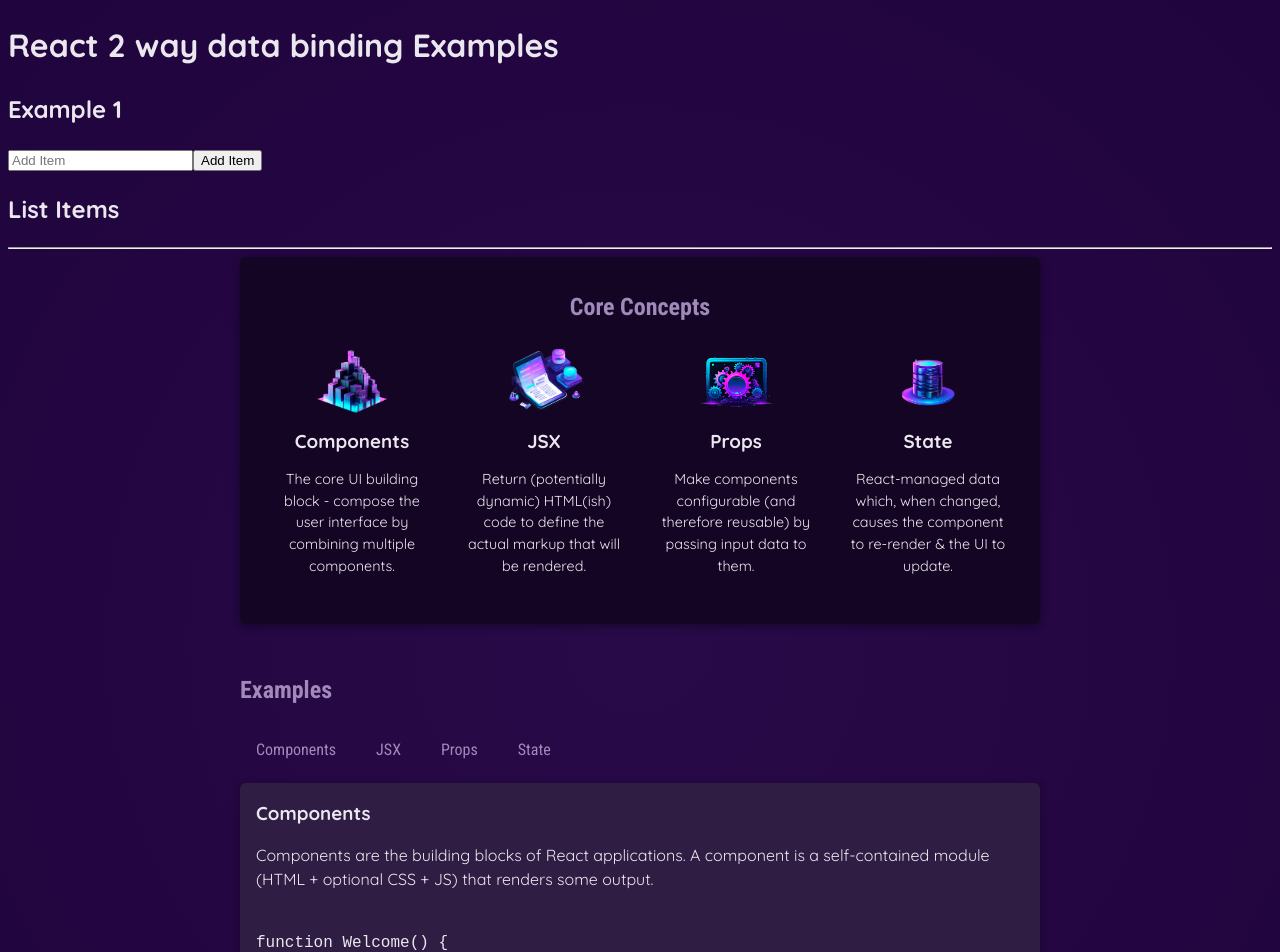
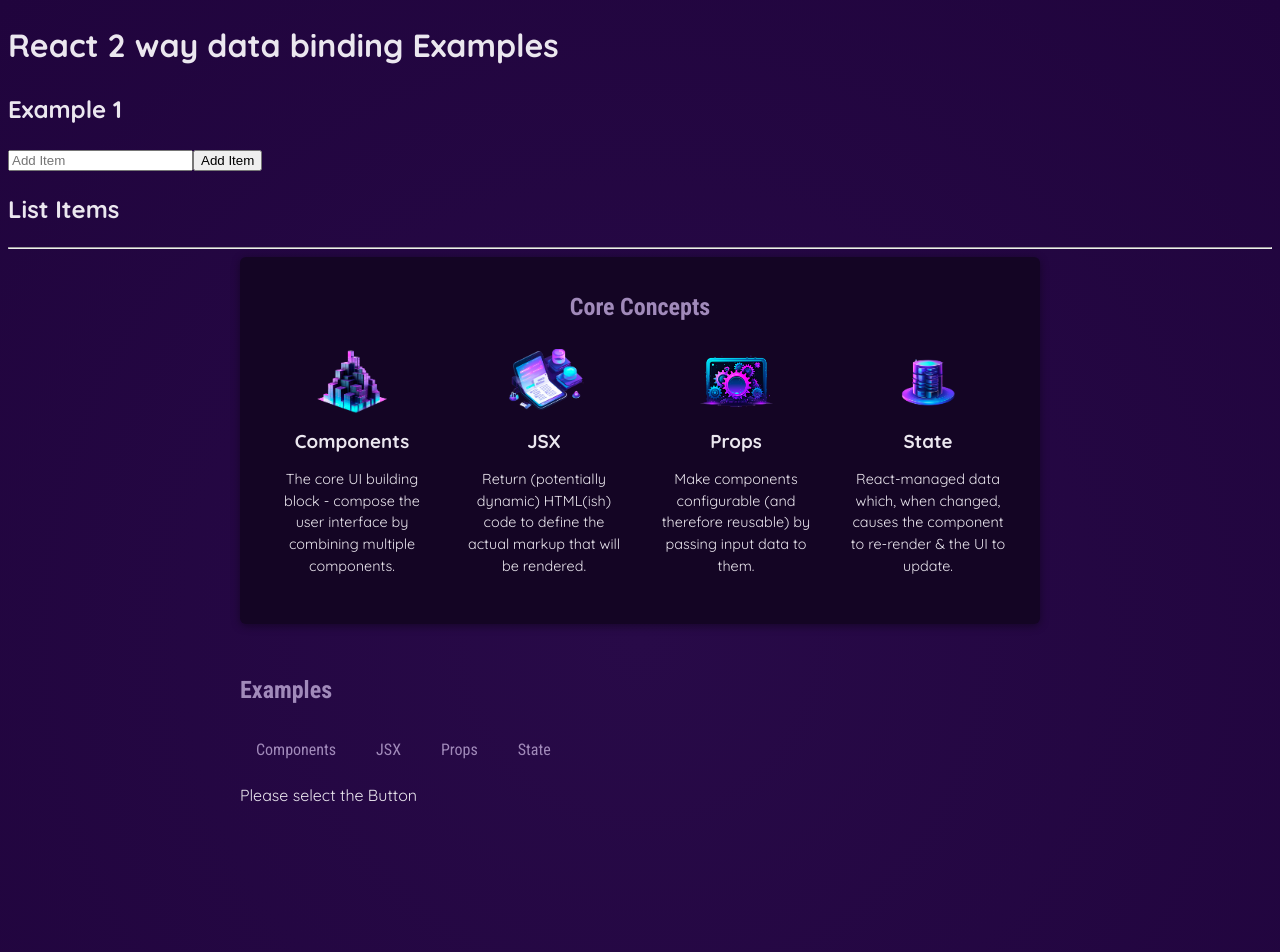
Before and after one commit to raju-jeelaga/react-local, a React (Vite) app: page / in a window 1280 px wide. Shown: the top 952 px of the page. Built offline with nearby package versions, Linux system fonts and the light colour scheme.

Commit message:
used condition1 to display the TabContent
used condition1 to display the TabContent

```diff
--- a/src/App.jsx
+++ b/src/App.jsx
@@ -8,7 +8,7 @@
   const [item, setItem] = useState("");
   const [ItemList, setItemList] = useState([]);
 
-  const [selectedTopic, setselectedTopic] = useState('components');
+  const [selectedTopic, setselectedTopic] = useState('');
 
   //let tabContent = <p>Please select the Button</p>;
 
@@ -83,6 +83,8 @@
           <TabButtons onSelect={() => handleSelect('props')} label="Props"/>
           <TabButtons onSelect={() => handleSelect('state')} label="State"/>
         </menu>
+        {!selectedTopic ? <p>Please select the Button</p> : null}
+        {selectedTopic && (
           <div id="tab-content">
             <h3>{EXAMPLES[selectedTopic].title}</h3>
             <p>{EXAMPLES[selectedTopic].description}</p>
@@ -90,6 +92,9 @@
               <code>{EXAMPLES[selectedTopic].code}</code>
             </pre>
           </div>
+        )}
+
+
       </section>
       </main>
     </>
```
Lines whose indentation alone changed are shown as unchanged.
